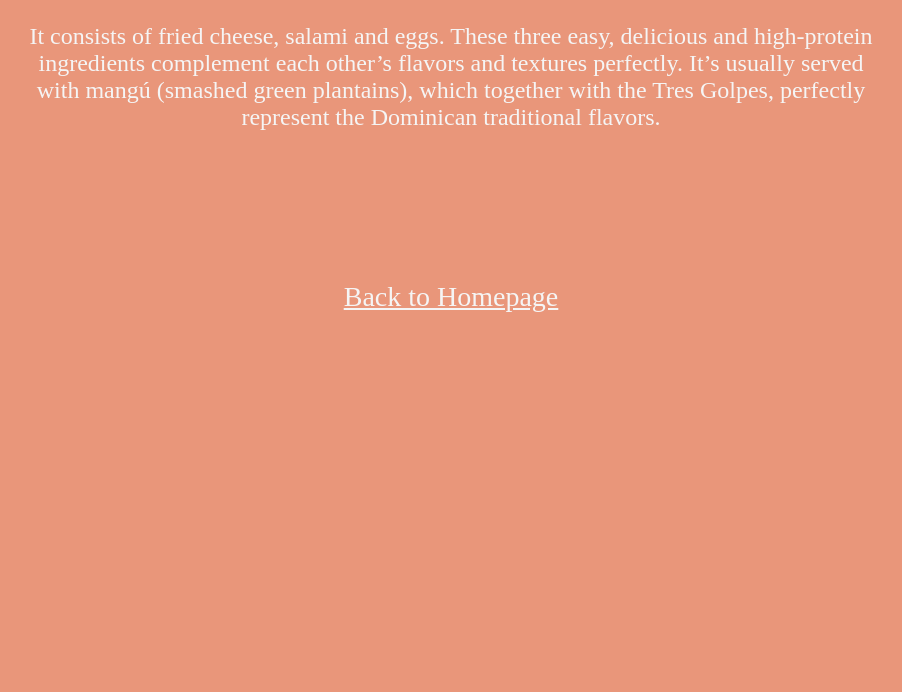
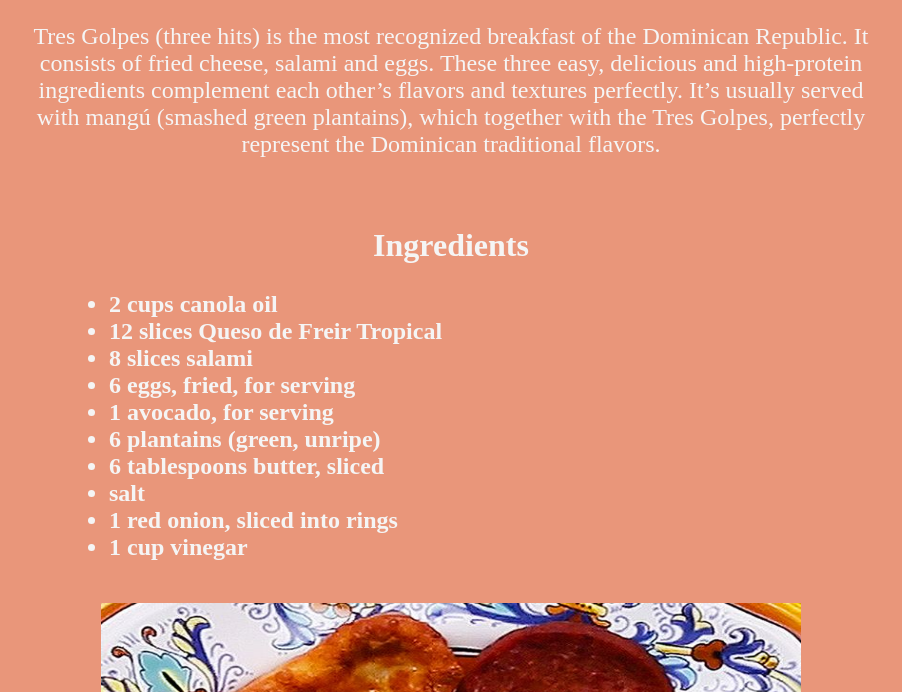
Before and after one commit to 809lenin/odin-recipes-, a plain HTML site: page recipes/mangu-3golpes.html in a window 1280 px wide. Shown: the part 708-1400 px from the top of the page, without its empty margins (189-1091 px from the left). Before the commit the page ends 1029 px from the top, so only its background shows below. Drawn offline with Linux system fonts and the light colour scheme.

Commit message:
added final content to mangu-3golpes.html

```diff
--- a/recipes/mangu-3golpes.html
+++ b/recipes/mangu-3golpes.html
@@ -11,6 +11,8 @@
                 h2 {font-size: 200%}
                 p {margin-left: 200px; margin-right: 200px; font-size: 150%}
                 a {display: block; margin-top: 150px; color: whitesmoke; font-size: 175%}
+                ul {font-size: 150%; text-align: left; margin-left: 250px}
+                ol {font-size: 150%; text-align: center; margin-left: 175px; margin-right: 175px}
             </style>
         </head>
 
@@ -22,10 +24,43 @@
             <img src="../images/muchomangu.jpg" alt="3 Golpes pa todos!" width="900" height="500">
             <h2>What is it?</h2>
             <p>
-                It consists of fried cheese, salami and eggs. These three easy, delicious and high-protein ingredients
-                complement each other’s flavors and textures perfectly. It’s usually served with mangú (smashed green
-                plantains), which together with the Tres Golpes, perfectly represent the Dominican traditional flavors.
+                Tres Golpes (three hits) is the most recognized breakfast of the Dominican Republic. It consists of
+                fried cheese, salami and eggs. These three easy, delicious and high-protein ingredients complement
+                each other’s flavors and textures perfectly. It’s usually served with mangú (smashed green plantains),
+                which together with the Tres Golpes, perfectly represent the Dominican traditional flavors.
             </p>
+            <br>
+            <h2>Ingredients</h2>
+            <ul>
+                <b>
+                    <li>2 cups canola oil</li>
+                    <li>12 slices Queso de Freir Tropical</li>
+                    <li>8 slices salami</li>
+                    <li>6 eggs, fried, for serving</li>
+                    <li>1 avocado, for serving</li>
+                    <li>6 plantains (green, unripe)</li>
+                    <li>6 tablespoons butter, sliced</li>
+                    <li>salt</li>
+                    <li>1 red onion, sliced into rings</li>
+                    <li>1 cup vinegar</li>
+                </b>
+            </ul>
+            <br>
+            <img src="../images/mangu3golpes.jpg" alt="Un plato de mangu con salami, huevos fritos, y queso de freir" width="700" height="700">
+            <h2>Preparation</h2>
+            <ol>
+                <b>
+                    <li>Place the sliced onions in a medium bowl with a heavy pinch of salt and vinegar. Let soak while preparing the other ingredients, about 1 hour.</li>
+                    <li>Peel the plantains and cut into quarters. Place the plantains in a large pot with enough water to cover them by 1 inch (2 cm). Add salt to taste. Bring the plantains to a boil over high heat and cook until they are very tender, about 30 minutes.</li>
+                    <li>Meanwhile, in a medium skillet, heat the canola oil to 350°F (180°C) over high heat.</li>
+                    <li>Coat each slice of Dominican frying cheese in flour, and then place the slices in 1¾ cups (420 ML) canola oil and fry until both sides are golden brown, about 3 minutes. Remove from skillet and transfer to a paper towel-lined plate.</li>
+                    <li>Add another tablespoon of oil to the skillet and fry the salami until brown and crispy on both sides, 4 minutes. Remove from the skillet, transfer to a paper towel-lined plate.</li>
+                    <li>Wipe out the skillet, and add another tablespoon of oil to the pan. Pour in the onions and their soaking liquid. Sauté until the onions are soft and bright pink, about 10 minutes.</li>
+                    <li>Once the plantains are tender, scoop them out from the water and place in a separate large bowl, and keep the starchy boiling liquid warm on the stove.</li>
+                    <li>Add the butter and about 1 cup (240 ml) of the hot starchy plantain liquid. Mash the cooked plantains together until it is creamy and smooth. Add more liquid as needed.</li>
+                    <li>Serve the mangú with the fried cheese, fried salami, avocado, and fried eggs. Garnish with pickled onions.</li>
+                </b>
+            </ol>
             <a  href="../index.html">Back to Homepage</a>
         </body>
     </html>
```
